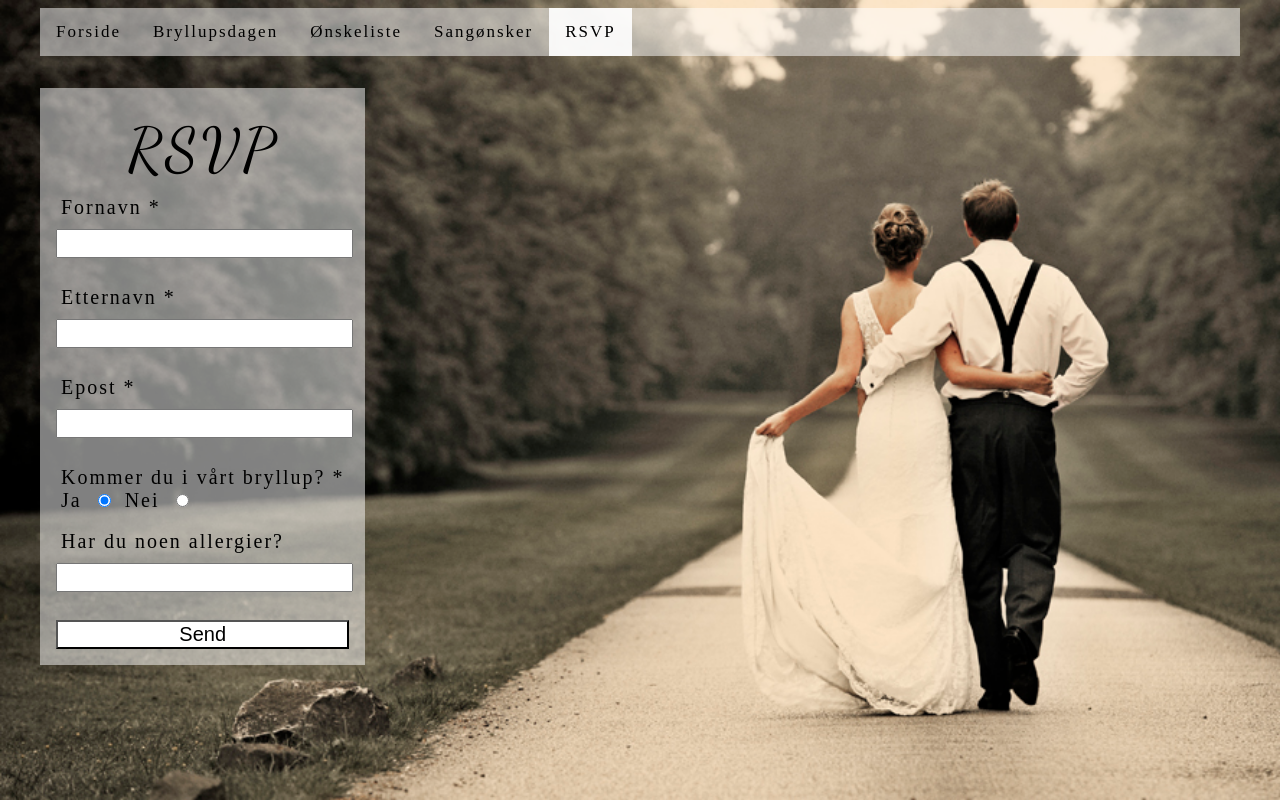
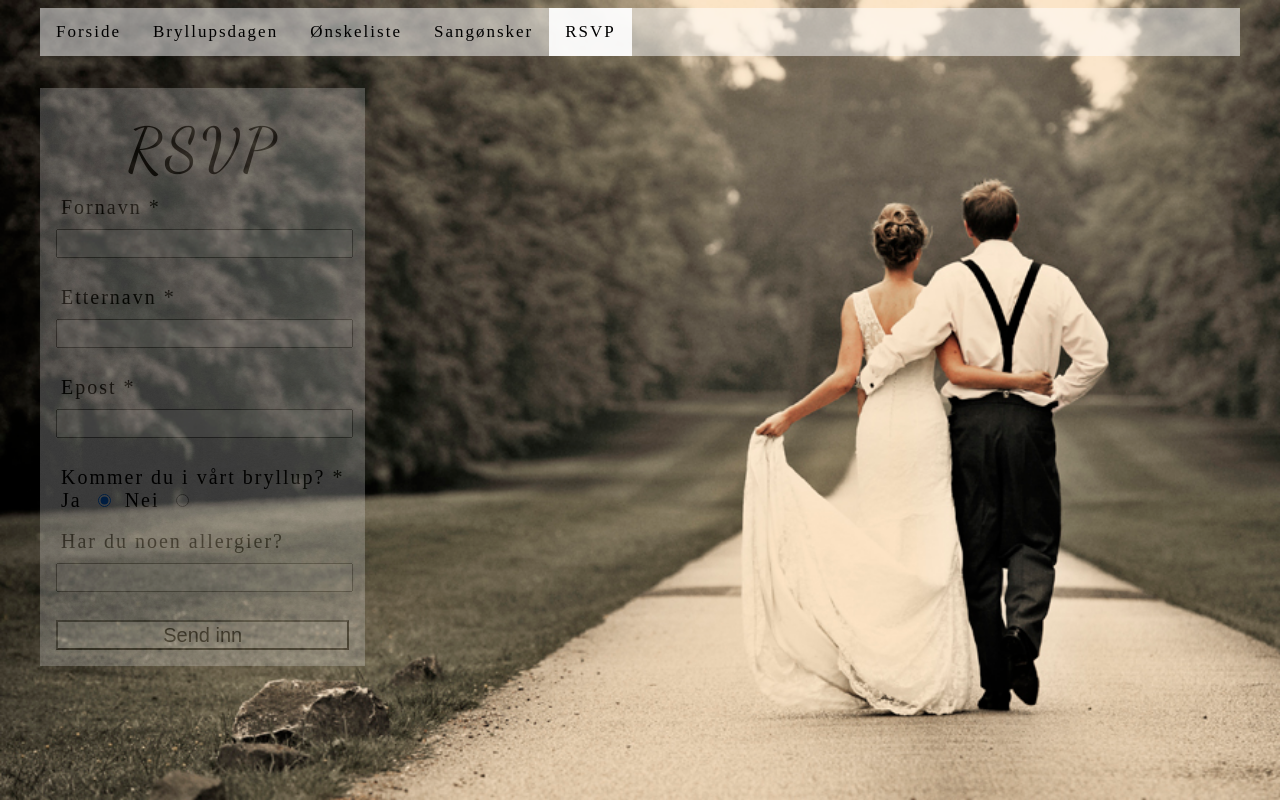
Before and after one commit to TanTan987/daniellaogmartin, a PHP site: page /rsvp.html in a window 1280 px wide. Run offline with PHP 8.4, Linux system fonts and the light colour scheme; some web fonts are replaced.

Commit message:
slutt tirsdag 13. feb

```diff
--- a/DaniellaogMartin-kopi/daniellaogmartin.css
+++ b/DaniellaogMartin-kopi/daniellaogmartin.css
@@ -108,12 +108,15 @@ body{
 
 /*Containerbox for information*/
 .container-fluid {
-  background-color: rgba(255, 255, 255, 0.5);
+  /*background-color: rgba(255, 255, 255, 1);*/
+  background-image: url(bilder/soft_wallpaper/soft_wallpaper.png);
+  opacity: 25%;
   width: auto;
   margin-top: 2em;
   margin-bottom: 2em;
   float: left;
   padding: 1em;
+  background-repeat:  repeat;
 }
 
 /*Label for RSVP*/
@@ -142,16 +145,16 @@ body{
 }
 
 /*Button for RSVP*/
-.button{
-  height: 100%;
+button{
   width: 100%;
   font-size: 20px;
   background-color: white;
+  height: 30px;
 }
 
-/* .button:hover {
+ .button:hover {
   background-color: azure;
-} */
+}
 
 /*If error in inputboxes*/
 .err {
@@ -175,3 +178,7 @@ body{
   padding-bottom: 10px;
   color: black;
 }
+
+#buttonTest {
+
+}
--- a/DaniellaogMartin-kopi/rsvp.html
+++ b/DaniellaogMartin-kopi/rsvp.html
@@ -75,10 +75,12 @@
   <br>
   <input type="textarea" name="allergies" id="allergies" class="input">
 </div>
-  <br>
+<br>
 
 <!--Submit button-->
-  <input type="button" name="submit" value="Send" class="button" onclick="validateForm()">
+<div id="buttonTest">
+  <button name="submit" value="Send" class="button" onclick="validateForm()">Send inn</button>
+</div>
 
 
 </div> <!--container-fluid div end-->
```
Also changed, not shown: DaniellaogMartin-kopi/bilder/soft_wallpaper/readme.txt (added), DaniellaogMartin-kopi/bilder/soft_wallpaper/soft_wallpaper.png (added), DaniellaogMartin-kopi/bilder/soft_wallpaper/soft_wallpaper_@2X.png (added), 1 other file.
